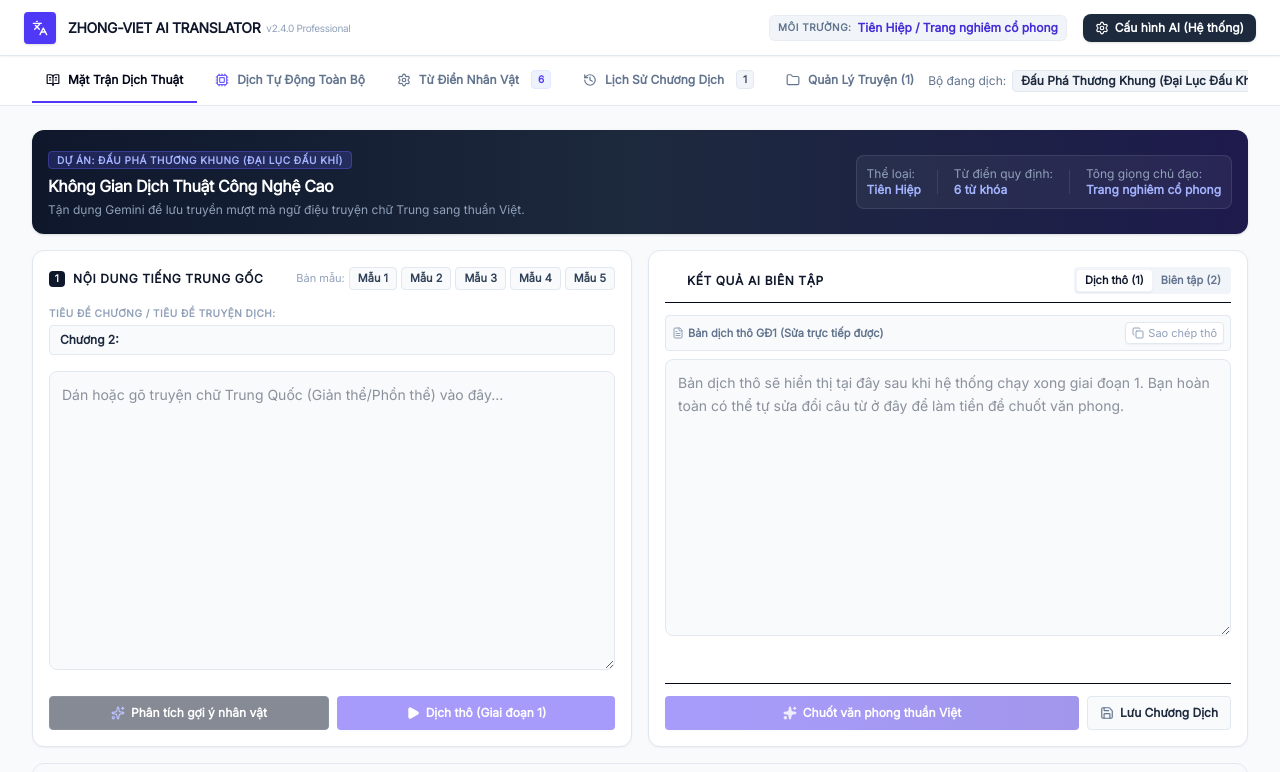
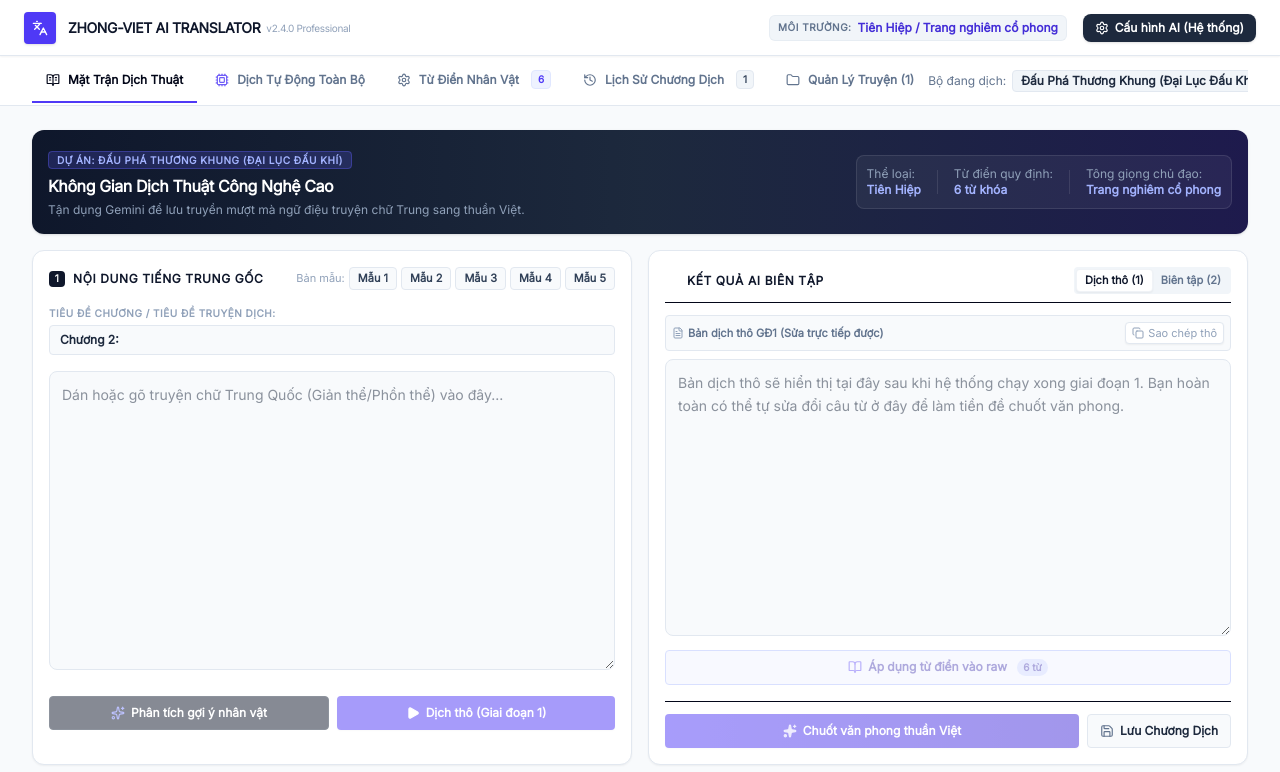
Before and after one commit to caoduongle/API_dich_truyen, a React (Vite) app: page / in a window 1280 px wide. Shown: the top 772 px of the page. Built offline with nearby package versions, Linux system fonts and the light colour scheme.

Commit message:
feat: thêm nút 'Áp dụng từ điển vào raw' trong TranslatorWorkspace

```diff
--- a/src/components/TranslatorWorkspace.tsx
+++ b/src/components/TranslatorWorkspace.tsx
@@ -33,6 +33,8 @@ export default function TranslatorWorkspace({
   const [copiedPolished, setCopiedPolished] = useState(false);
   const [errorMessage, setErrorMessage] = useState<string | null>(null);
   const [autoDiscoveredTerms, setAutoDiscoveredTerms] = useState<GlossaryItem[]>([]);
+  const [isApplyingGlossary, setIsApplyingGlossary] = useState(false);
+  const [applyGlossaryCount, setApplyGlossaryCount] = useState<number | null>(null);
 
   // Suggested Glossary items state (from analysis)
   const [suggestions, setSuggestions] = useState<Omit<GlossaryItem, 'id'>[]>([]);
@@ -338,6 +340,43 @@ export default function TranslatorWorkspace({
     alert(`Đã lưu trữ thành công chương: "${finalTitle}" vào bộ nhớ lưu trữ lịch sử dịch.`);
   };
 
+  const handleApplyGlossaryToRaw = () => {
+    if (!rawTranslation.trim()) {
+      alert('Chưa có bản dịch thô để áp dụng!');
+      return;
+    }
+    if (activeProject.glossary.length === 0) {
+      alert('Từ điển dự án đang trống!');
+      return;
+    }
+
+    setIsApplyingGlossary(true);
+    setApplyGlossaryCount(null);
+
+    setTimeout(() => {
+      // Sắp xếp từ dài trước để tránh thay nhầm substring
+      const sortedGlossary = [...activeProject.glossary].sort(
+        (a, b) => b.chinese.length - a.chinese.length
+      );
+
+      let result = rawTranslation;
+      let replacedCount = 0;
+
+      sortedGlossary.forEach((item) => {
+        if (!item.chinese || !item.vietnamese) return;
+        const escaped = item.chinese.replace(/[.*+?^${}()|[\]\\]/g, '\\$&');
+        const regex = new RegExp(escaped, 'g');
+        const before = result;
+        result = result.replace(regex, item.vietnamese);
+        if (result !== before) replacedCount++;
+      });
+
+      setRawTranslation(result);
+      setApplyGlossaryCount(replacedCount);
+      setIsApplyingGlossary(false);
+    }, 300);
+  };
+
   const handleCopyText = (text: string, type: 'raw' | 'polished') => {
     if (!text) return;
     navigator.clipboard.writeText(text);
@@ -579,6 +618,40 @@ export default function TranslatorWorkspace({
                     className="w-full text-sm bg-slate-50 border border-slate-200 rounded-lg p-3 text-slate-800 font-sans leading-relaxed focus:outline-none focus:ring-1 focus:ring-indigo-600/20 focus:bg-white focus:border-indigo-600 transition-all resize-y"
                   />
 
+                  <button
+                    type="button"
+                    disabled={!rawTranslation || activeProject.glossary.length === 0 || isApplyingGlossary}
+                    onClick={handleApplyGlossaryToRaw}
+                    className="w-full flex items-center justify-center gap-1.5 border border-indigo-300 bg-indigo-50 hover:bg-indigo-100 text-indigo-800 font-bold px-3 py-2 rounded transition-all cursor-pointer disabled:opacity-40 disabled:cursor-not-allowed text-xs"
+                    title={activeProject.glossary.length === 0 ? 'Từ điển dự án đang trống' : 'Thay thế các từ tiếng Trung trong bản dịch thô bằng bản dịch từ từ điển'}
+                  >
+                    {isApplyingGlossary ? (
+                      <>
+                        <RefreshCw className="w-3.5 h-3.5 animate-spin text-indigo-600" />
+                        Đang áp dụng từ điển...
+                      </>
+                    ) : (
+                      <>
+                        <BookOpen className="w-3.5 h-3.5 text-indigo-600" />
+                        Áp dụng từ điển vào raw
+                        {activeProject.glossary.length > 0 && (
+                          <span className="ml-1 bg-indigo-200 text-indigo-800 text-[10px] font-extrabold px-1.5 py-0.5 rounded-full">
+                            {activeProject.glossary.length} từ
+                          </span>
+                        )}
+                      </>
+                    )}
+                  </button>
+
+                  {applyGlossaryCount !== null && !isApplyingGlossary && (
+                    <div className="bg-indigo-50 border border-indigo-200 text-indigo-900 rounded-lg px-3 py-2 text-xs flex items-center gap-2">
+                      <BookOpen className="w-3.5 h-3.5 text-indigo-500 shrink-0" />
+                      <span>
+                        Đã thay thế thành công <strong>{applyGlossaryCount}</strong> thuật ngữ từ từ điển vào bản dịch thô.
+                      </span>
+                    </div>
+                  )}
+
                   {rawTranslation && (
                     <div className="space-y-2">
                       <div className="bg-indigo-50/50 text-indigo-900 rounded-lg p-2.5 border border-indigo-100 flex items-start gap-2">
```
